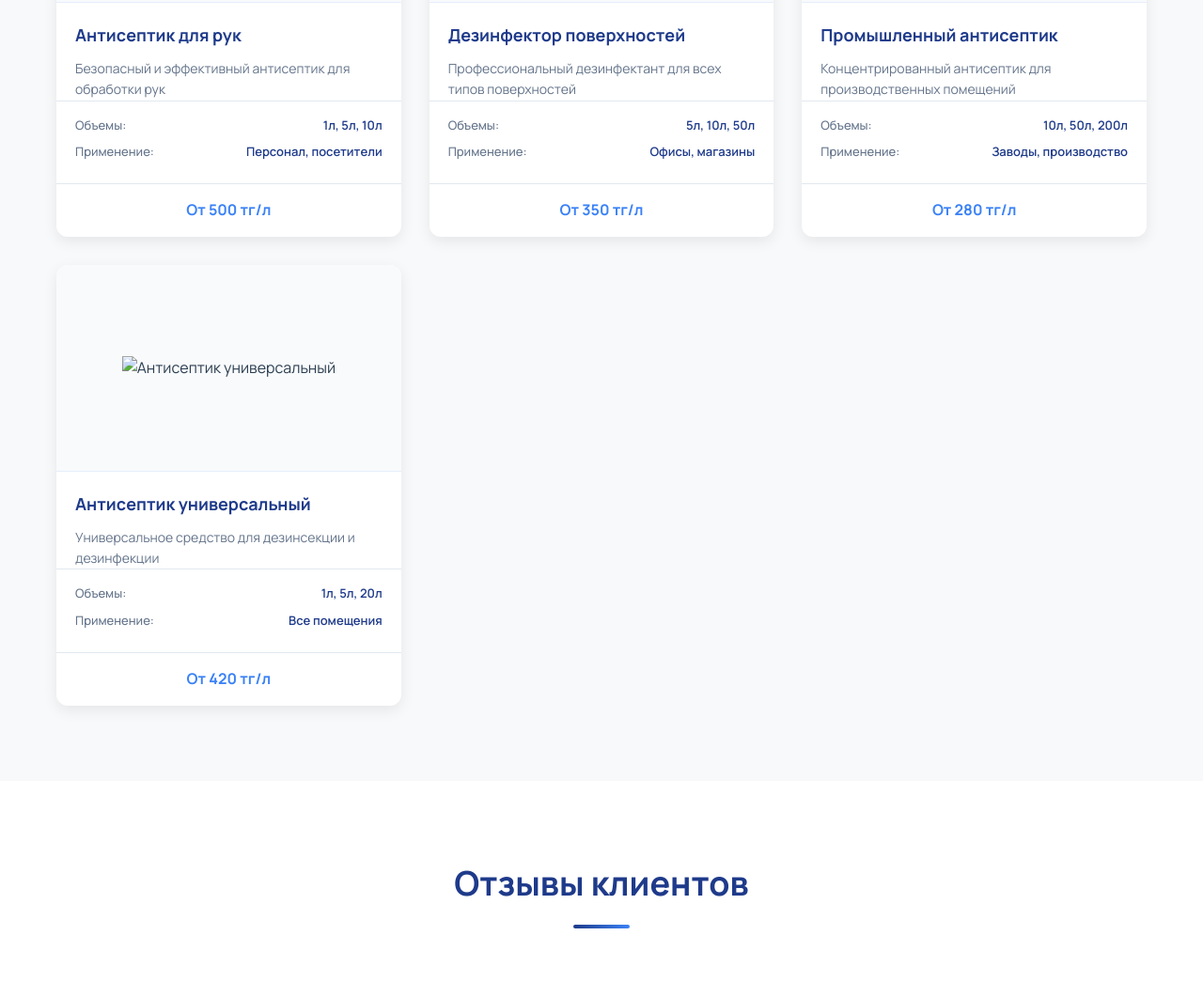
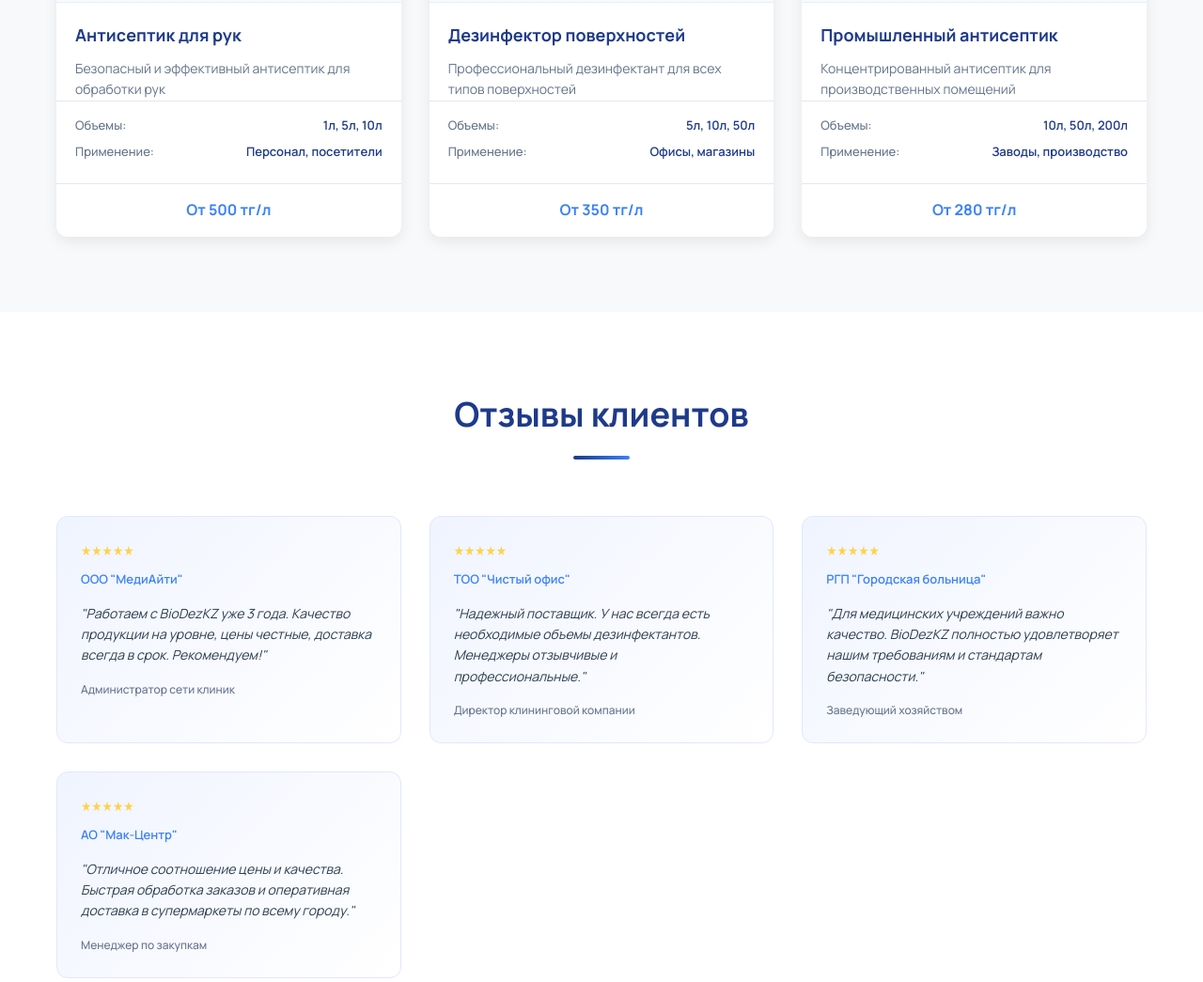
Before and after one commit to aakhmaa/ilana-s, a website: page index.html in a window 1280 px wide. Shown: the part 2056-3101 px from the top of the page at 94% size. Drawn offline with Linux system fonts and the light colour scheme.

Commit message:
Update index.html

```diff
--- a/index.html
+++ b/index.html
@@ -154,25 +154,6 @@
                 </div>
             </div>
 
-            <div class="product-card">
-                <div class="image-frame">
-                    <img src="" alt="Антисептик универсальный" class="product-image">
-                </div>
-                <h3>Антисептик универсальный</h3>
-                <p class="product-description">Универсальное средство для дезинсекции и дезинфекции</p>
-                <div class="product-details">
-                    <div class="detail-item">
-                        <span class="detail-label">Объемы:</span>
-                        <span class="detail-value">1л, 5л, 20л</span>
-                    </div>
-                    <div class="detail-item">
-                        <span class="detail-label">Применение:</span>
-                        <span class="detail-value">Все помещения</span>
-                    </div>
-                </div>
-                <div class="product-footer">
-                    <span class="price-label">От 420 тг/л</span>
-                </div>
             </div>
         </div>
     </div>
```
